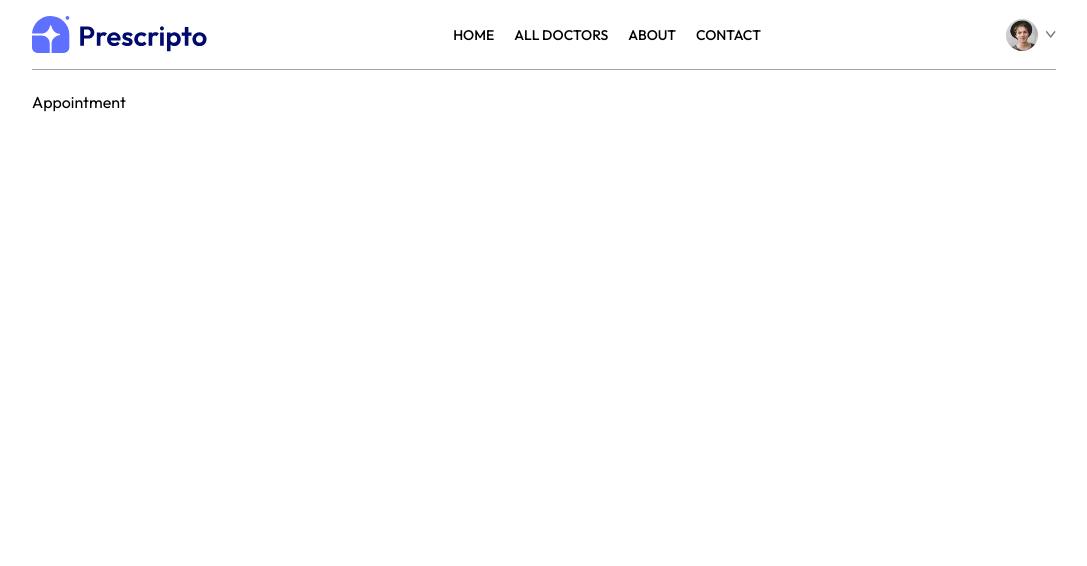
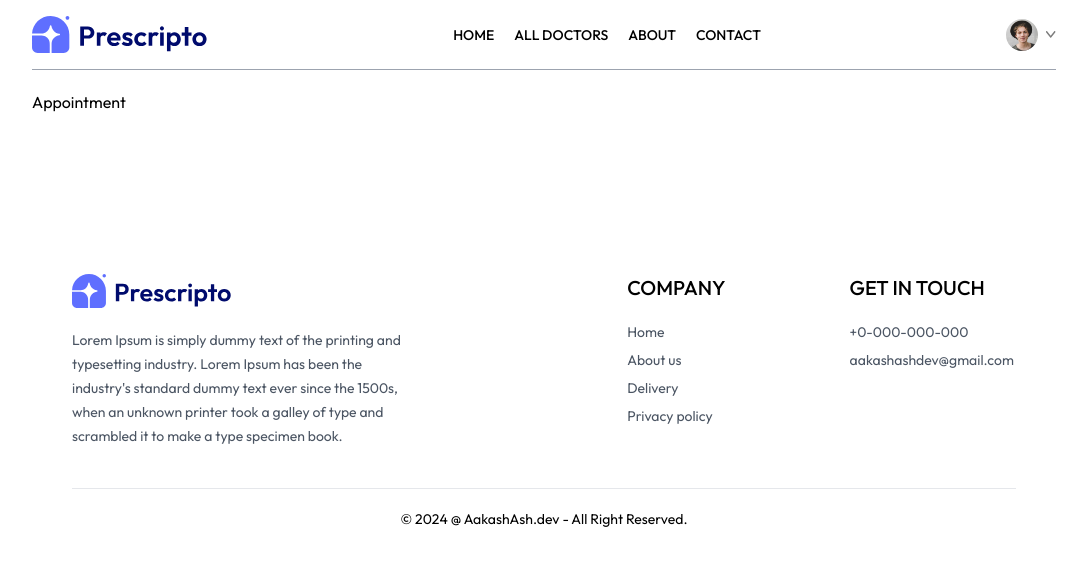
Before and after one commit to rodanAsh/vheal, a React (Vite) app: page /appointment/1 in a window 1280 px wide. Shown: the top 566 px of the page, without its empty margins (96-1183 px from the left). Built offline with nearby package versions, Linux system fonts and the light colour scheme.

Commit message:
designed footer section

```diff
--- a/src/App.jsx
+++ b/src/App.jsx
@@ -9,6 +9,7 @@
 import MyProfile from './pages/MyProfile'
 import MyAppointments from './pages/MyAppointments'
 import Appointment from './pages/Appointment'
+import Footer from './components/Footer'
 
 const App = () => {
   return (
@@ -25,6 +26,7 @@
         <Route path='/my-appointments' element={<MyAppointments />} />
         <Route path='/appointment/:docId' element={<Appointment />} />
       </Routes>
+      <Footer />
     </main>
   )
 }
--- /dev/null
+++ b/src/components/Footer.jsx
@@ -0,0 +1,45 @@
+import React from 'react'
+import { assets } from '../assets/assets'
+
+const Footer = () => {
+    const year = new Date();
+  return (
+    <section className='md:mx-10'>
+        <div className='flex flex-col sm:grid grid-cols-[3fr_1fr_1fr] gap-14 my-10 mt-40 text-sm'>
+            {/* ------- Left section ------ */}
+            <div>
+                <img className='mb-5 w-40' src={assets.logo} alt="logo" />
+                <p className='w-full md:w-2/3 text-gray-600 leading-6'>Lorem Ipsum is simply dummy text of the printing and typesetting industry. Lorem Ipsum has been the industry's standard dummy text ever since the 1500s, when an unknown printer took a galley of type and scrambled it to make a type specimen book.</p>
+            </div>
+            {/* ------- center section ------ */}
+            <div>
+                <p className='text-xl font-medium mb-5'>COMPANY</p>
+                <ul className='flex flex-col gap-2 text-gray-600'>
+                    <li>Home</li>
+                    <li>About us</li>
+                    <li>Delivery</li>
+                    <li>Privacy policy</li>
+                </ul>
+
+            </div>
+            {/* ------- right section ------ */}
+            <div>
+                <p className='text-xl font-medium mb-5'>GET IN TOUCH</p>
+                <ul className='flex flex-col gap-2 text-gray-600'>
+                    <li>+0-000-000-000</li>
+                    <li>aakashashdev@gmail.com</li>
+                </ul>
+            </div>
+        </div>
+
+        {/* --------- Copyright section --------- */}
+        <div>
+            <hr />
+            <p className='py-5 text-sm text-center'>&copy; {year.getFullYear()} @ AakashAsh.dev - All Right Reserved. </p>
+        </div>
+
+    </section>
+  )
+}
+
+export default Footer
--- a/src/pages/Home.jsx
+++ b/src/pages/Home.jsx
@@ -3,6 +3,7 @@
 import SpecialityMenu from '../components/SpecialityMenu'
 import TopDoctors from '../components/TopDoctors'
 import Banner from '../components/Banner'
+import Footer from '../components/Footer'
 
 const Home = () => {
   return (
```
